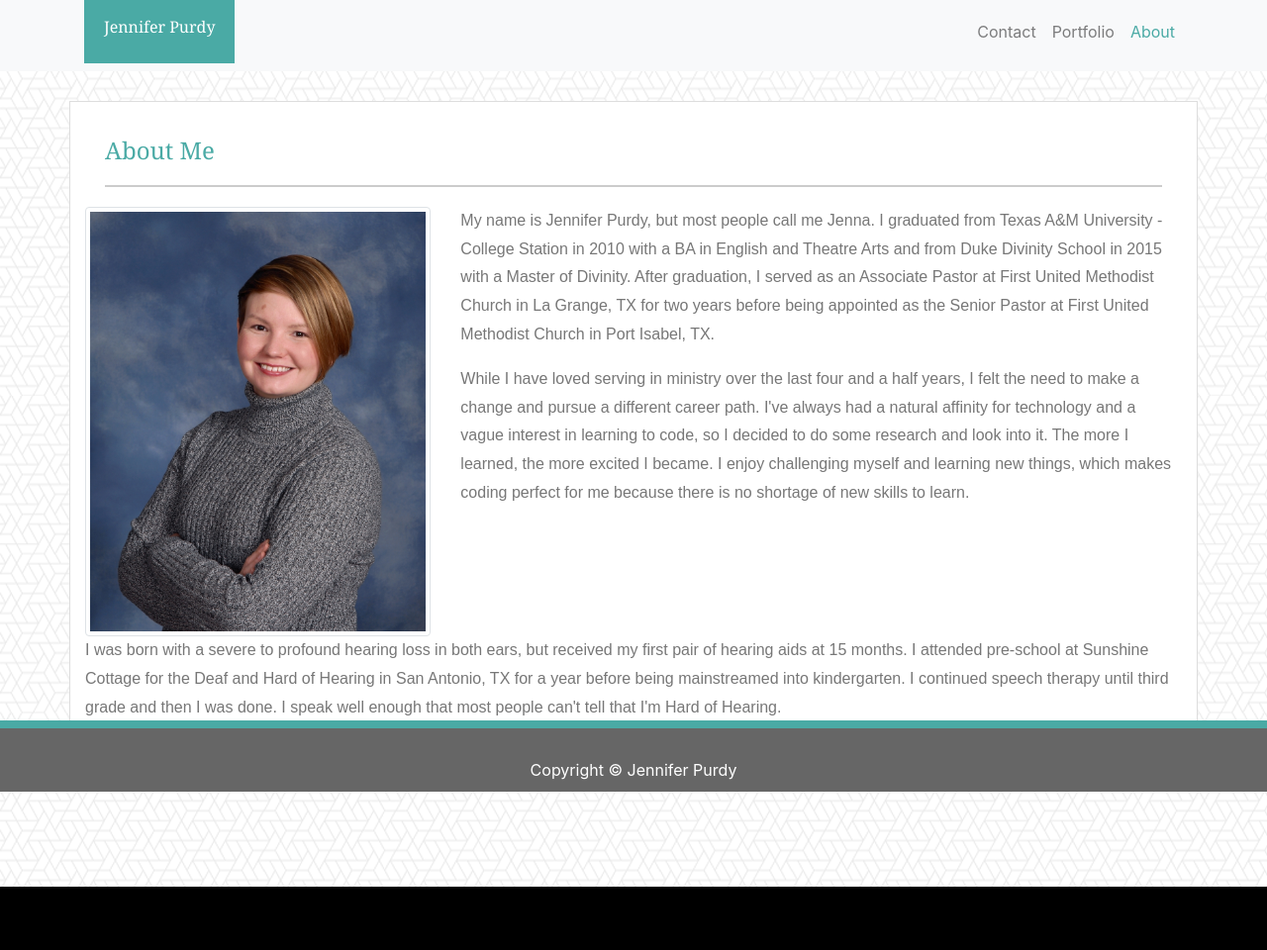
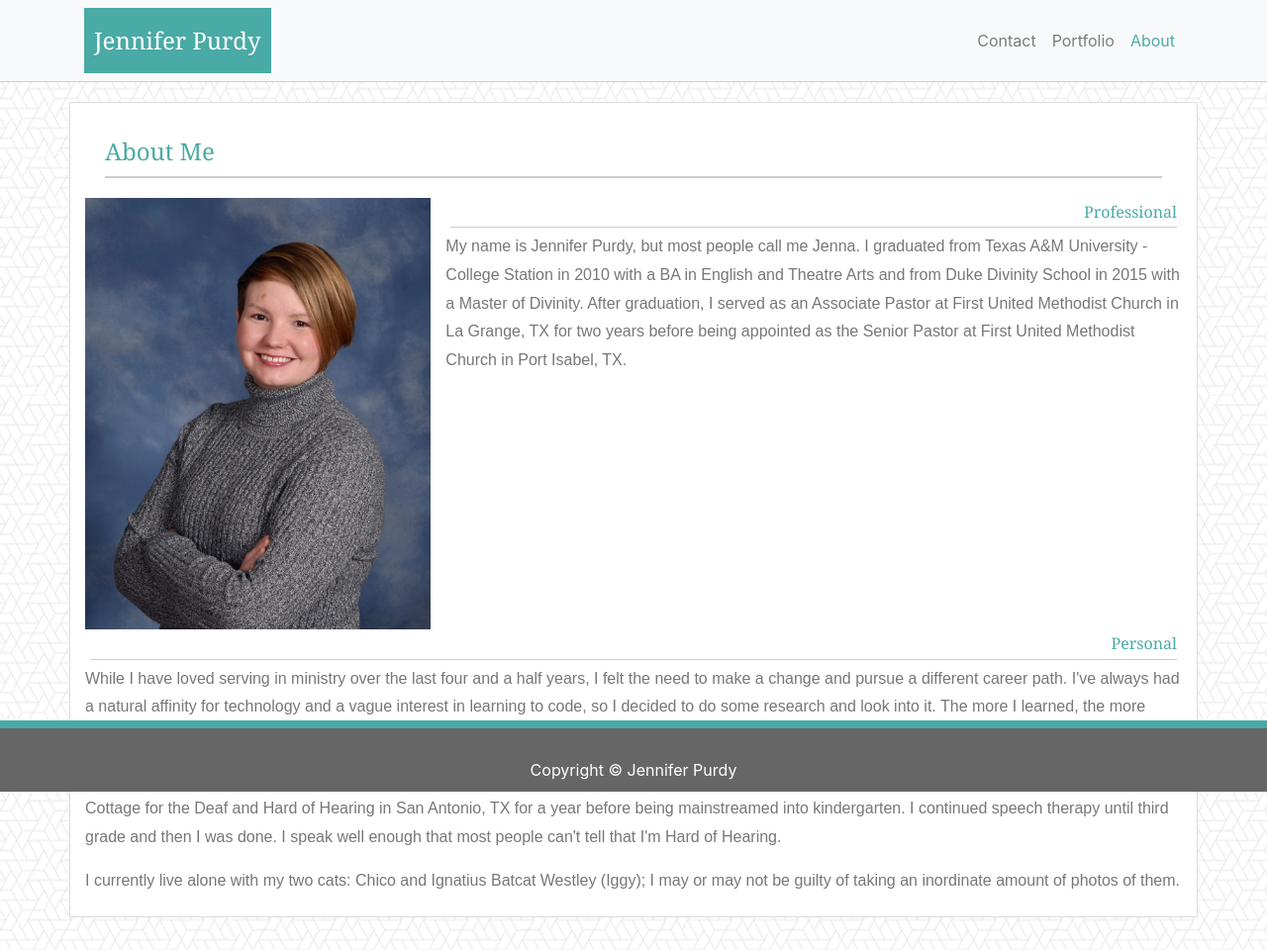
Before and after one commit to purdyjen/Bootstrap-Portfolio, a plain HTML site: page index.html in a window 1280 px wide. Shown: the top 960 px of the page at 99% size. Before the commit the page ends 896 px from the top, so only its background shows below. Drawn offline with nearby package versions, Linux system fonts and the light colour scheme.

Commit message:
Minor tweaks to main section and image, adj margins padding

```diff
--- a/assets/css/bootstyle.css
+++ b/assets/css/bootstyle.css
@@ -20,32 +20,25 @@ a.nav-link:hover {
     color: #ffffff;
     background-color: #4aaaa5;
     font-family: Georgia, Times, 'Times New Roman', serif;
-    padding: 15px 20px 25px 20px;
-    font-size: 1em;
+    padding: 15px 10px 15px 10px;
+    font-size: 1.5em;
     margin:0;
-        height:100%;
+    height:100%;
 }
-
 .navbar{
-    padding-top: 0;
-}
-
-header div{
-    width: 960px;
-    margin: auto;
-    overflow:hidden;
+    padding-top: 0 1rem 0 0;
+    border-bottom: 1px solid #cccccc;
 }
 
 section {
-        /* width: 960px; */
+
         background-color: #ffffff;
         margin: auto;
-        margin-top: 30px;
+        margin-top: 20px;
         margin-bottom: 100px;
         font-family: 'Arial', 'Helvetica Neue', Helvetica, sans-serif;
         padding: 5px;
         border: 1px solid #dddddd;
-        /* overflow:auto; */
 }
 
 section h1 {
@@ -54,15 +47,22 @@ section h1 {
         margin: 20px;
         font-size: 1.5em;
         border-bottom: 2px solid #cccccc;
-        padding:  10px 0 20px 0;
+        padding:  10px 0;
 }
-/*
-section img {
-        float: left;
-        margin: 20px;
-        width: 25%;
-        overflow: auto;
-} */
+
+section h2{
+    font-family: Georgia, Times, 'Times New Roman', serif;
+    color: #4aaaa5;
+    margin: 5px;
+    font-size: 1em;
+    border-bottom: 1px solid #cccccc;
+    padding:  0 0 5px 0;
+    text-align: right;
+}
+
+.col-md-8{
+    padding-left: 0;
+}
 
 p {
         color: #777777;
--- a/index.html
+++ b/index.html
@@ -3,7 +3,7 @@
 <head>
     <meta charset="UTF-8"/>
     <title>About Jennifer Purdy</title>
-    <!-- <meta name="viewport" content="width=device-width, initial-scale=1"> -->
+    <meta name="viewport" content="width=device-width, initial-scale=1">
     <link rel="stylesheet" type="text/css" href="assets/css/reset.css">
     <link rel="stylesheet" href="https://stackpath.bootstrapcdn.com/bootstrap/4.4.1/css/bootstrap.min.css" integrity="sha384-Vkoo8x4CGsO3+Hhxv8T/Q5PaXtkKtu6ug5TOeNV6gBiFeWPGFN9MuhOf23Q9Ifjh" crossorigin="anonymous">
     <link rel="stylesheet" type="text/css" href="assets/css/bootstyle.css">
@@ -47,23 +47,25 @@
       </div>
     </div>
     <div class="row">
-      <div class="col-4">
-        <img id= "home-image" class="img-thumbnail float-left" src = "assets/images/photo.jpg" alt="Headshot">
+              <div class="col-md-4">
+                  <img class="img-fluid" src = "assets/images/photo.jpg" alt="Headshot">
               </div>
-      <div class="col-8">
+              <div class="col-md-8">
+                <h2>Professional</h2>
                   <p>My name is Jennifer Purdy, but most people call me Jenna. I graduated from Texas A&M University - College Station in 2010
                       with a BA in English and Theatre Arts and from Duke Divinity School in 2015 with a Master of Divinity. After graduation,
                       I served as an Associate Pastor at First United Methodist Church in La Grange, TX for two years before being appointed
                       as the Senior Pastor at First United Methodist Church in Port Isabel, TX.</p>
-      <p>While I have loved serving in ministry over the last four and a half years, I felt the need to make a change
-          and pursue a different career path. I've always had a natural affinity for technology and a vague interest in learning to code,
-          so I decided to do some research and look into it. The more I learned, the more excited I became. I enjoy challenging myself
-          and learning new things, which makes coding perfect for me because there is no shortage of new skills to learn.</p>
               </div>
       </div>
 
       <div class="row">
           <div class="col">
+            <h2>Personal</h2>
+              <p>While I have loved serving in ministry over the last four and a half years, I felt the need to make a change
+                  and pursue a different career path. I've always had a natural affinity for technology and a vague interest in learning to code,
+                  so I decided to do some research and look into it. The more I learned, the more excited I became. I enjoy challenging myself
+                  and learning new things, which makes coding perfect for me because there is no shortage of new skills to learn.</p>
             <p>I was born with a severe to profound hearing loss in both ears, but received my first pair of hearing aids at 15 months.
           I attended pre-school at Sunshine Cottage for the Deaf and Hard of Hearing in San Antonio, TX for a year before being
           mainstreamed into kindergarten. I continued speech therapy until third grade and then I was done.
```
Lines whose indentation alone changed are shown as unchanged.
